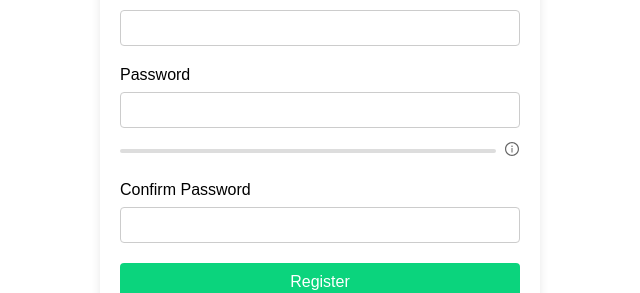
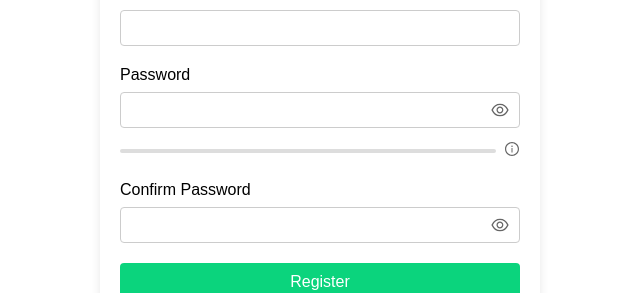
Before and after one commit to BetinaKutsarova/React-Forms, a React (Vite) app: page /register in a window 1280 px wide. Shown: the part 244-537 px from the top of the page, without its empty margins (320-960 px from the left). Built offline with nearby package versions, Linux system fonts and the light colour scheme.

Commit message:
add separate input component for forms

```diff
--- a/src/components/ui/Input/Input.jsx
+++ b/src/components/ui/Input/Input.jsx
@@ -0,0 +1,53 @@
+import { useState } from 'react';
+import { AiOutlineEye, AiOutlineEyeInvisible } from 'react-icons/ai';
+
+function Input({
+  label,
+  name,
+  type = 'text',
+  value,
+  onChange,
+  error,
+  required = false,
+  id,
+  children // For additional content like password strength indicator
+}) {
+  const [showPassword, setShowPassword] = useState(false);
+  const inputType = type === 'password' && showPassword ? 'text' : type;
+
+  return (
+    <div className="form-group">
+      <label htmlFor={id || name}>{label}</label>
+
+      {type === 'password' ? (
+        <div className="password-field">
+          <input
+            type={inputType}
+            id={id || name}
+            name={name}
+            value={value}
+            onChange={onChange}
+            required={required}
+          />
+          <span className="password-toggle" onClick={() => setShowPassword(!showPassword)}>
+            {showPassword ? <AiOutlineEyeInvisible /> : <AiOutlineEye />}
+          </span>
+        </div>
+      ) : (
+        <input
+          type={type}
+          id={id || name}
+          name={name}
+          value={value}
+          onChange={onChange}
+          required={required}
+        />
+      )}
+
+      {children}
+      {error && <span className="error">{error}</span>}
+    </div>
+  );
+}
+
+export default Input;
--- a/src/pages/Login/Login.jsx
+++ b/src/pages/Login/Login.jsx
@@ -1,12 +1,11 @@
 import { useState } from 'react';
 import { Link } from 'react-router-dom';
-import { AiOutlineEye, AiOutlineEyeInvisible } from 'react-icons/ai'
 import './Login.css';
 import '../../styles/common.css';
-import Message from '../../components/ui/Message/Message'
+import FormInput from '../../components/ui/Input/Input';
+import Message from '../../components/ui/Message/Message';
 
 function Login() {
-
   const [formData, setFormData] = useState({
     email: "",
     password: ""
@@ -17,7 +16,6 @@ function Login() {
     password: ""
   });
 
-  const [showPassword, setShowPassword] = useState(false);
   const [submitMessage, setSubmitMessage] = useState("");
   const [messageType, setMessageType] = useState("");
 
@@ -31,7 +29,7 @@ function Login() {
       }
       case "password": {
         if (!value) return "Please enter your password"
-        const specialChars = /[!@#$%^&*(),.?":{}|<>]/;
+        const specialChars = /[!@#$%^&*(),.?":{}|<>]/; // do i need this here?
         if (!specialChars.test(value) || (value.length < 5)) return "Invalid password";
         return "";
       }
@@ -71,7 +69,6 @@ function Login() {
       setMessageType("success");
       setSubmitMessage("Yay! Successfully logged in!");
 
-
       setTimeout(() => {
         setSubmitMessage("");
         setMessageType("");
@@ -92,36 +89,34 @@ function Login() {
     <div className="form-container">
       <h1 className="title">Login</h1>
       <form onSubmit={handleSubmit} className="form">
-        <div className="form-group">
-          <label htmlFor="email">Email</label>
-          <input type="email" id="emailid" name="email" value={formData.email} onChange={handleChange} required />
-          {errors.email && <span className="error">{errors.email}</span>}
-        </div>
+        <FormInput
+          label="Email"
+          name="email"
+          type="email"
+          id="emailid"
+          value={formData.email}
+          onChange={handleChange}
+          error={errors.email}
+          required
+        />
 
-        <div className='form-group'>
-          <label htmlFor="password">Password</label>
-          <div className="password-field">
-            <input
-              type={showPassword ? "text" : "password"}
+        <FormInput
+          label="Password"
+          name="password"
+          type="password"
           id="passwordid"
-              name="password"
           value={formData.password}
           onChange={handleChange}
+          error={errors.password}
           required
         />
-            <span className="password-toggle" onClick={() => setShowPassword(!showPassword)}>
-              {showPassword ? <AiOutlineEyeInvisible /> : <AiOutlineEye />}
-            </span>
-          </div>
-          {errors.password && <span className="error">{errors.password}</span>}
-        </div>
 
         <button type="submit">Login</button>
         {submitMessage && <Message type={messageType}>{submitMessage}</Message>}
-        <p> Dont have an account? <Link to="/register">Register here</Link></p>
+        <p>Don&apos;t have an account? <Link to="/register">Register here</Link></p>
       </form>
     </div>
   );
 }
 
-export default Login
+export default Login;
--- a/src/pages/Register/Register.jsx
+++ b/src/pages/Register/Register.jsx
@@ -2,12 +2,11 @@ import { useState } from 'react';
 import { Link } from 'react-router-dom';
 import './Register.css';
 import '../../styles/common.css';
-import Message from '../../components/ui/Message/Message'
+import FormInput from '../../components/ui/Input/Input';
+import Message from '../../components/ui/Message/Message';
 import PasswordStrengthIndicator from '../../components/ui/PasswordStrengthIndicator/PasswordStrengthIndicator';
 
-
 function Register() {
-
   const [formData, setFormData] = useState({
     username: "",
     email: "",
@@ -20,7 +19,6 @@ function Register() {
     email: "",
     password: "",
     confirmPassword: ""
-
   });
 
   const [submitMessage, setSubmitMessage] = useState("");
@@ -39,7 +37,6 @@ function Register() {
         if (!emailRegex.test(value)) return "Invalid email format"
         return "";
       }
-
       case "password": {
         if (!value) return "A password is required"
         if (value.length < 5) return "Password must be at least 5 characters"
@@ -47,13 +44,11 @@ function Register() {
         if (!specialChars.test(value)) return "Password must contain at least one special character";
         return "";
       }
-
       case "confirmPassword": {
         if (!value) return "Please confirm your password"
         if (value !== formData.password) return "Passwords do not match"
         return "";
       }
-
       default:
         return "";
     }
@@ -92,7 +87,6 @@ function Register() {
       setMessageType("success");
       setSubmitMessage("Yay! Successfully registered!");
 
-
       setTimeout(() => {
         setSubmitMessage("");
         setMessageType("");
@@ -111,39 +105,62 @@ function Register() {
     }
   }
 
-
   return (
     <div className="form-container">
       <h1 className="title">Register</h1>
       <form onSubmit={handleSubmit} className="form">
-            <div className="form-group">
-                <label htmlFor="username">Username</label>
-                <input type="username" id="usernameid" name="username" value={formData.username} onChange={handleChange} required />
-                {errors.username && <span className="error">{errors.username}</span>}
-            </div>
-            <div className="form-group">
-                <label htmlFor="email">Email</label>
-                <input type="email" id="emailid" name="email" value={formData.email} onChange={handleChange} required />
-                {errors.email && <span className="error">{errors.email}</span>}
-            </div>
-            <div className="form-group">
-                <label htmlFor="password">Password</label>
-                <input type="password" id="passwordid" name="password" value={formData.password} onChange={handleChange} required />
+        <FormInput
+          label="Username"
+          name="username"
+          type="text"
+          id="usernameid"
+          value={formData.username}
+          onChange={handleChange}
+          error={errors.username}
+          required
+        />
+
+        <FormInput
+          label="Email"
+          name="email"
+          type="email"
+          id="emailid"
+          value={formData.email}
+          onChange={handleChange}
+          error={errors.email}
+          required
+        />
+
+        <FormInput
+          label="Password"
+          name="password"
+          type="password"
+          id="passwordid"
+          value={formData.password}
+          onChange={handleChange}
+          error={errors.password}
+          required
+        >
           <PasswordStrengthIndicator password={formData.password} />
-                {errors.password && <span className="error">{errors.password}</span>}
-            </div>
-            <div className="form-group">
-                <label htmlFor="confirmPassword">Confirm Password</label>
-                <input type="password" id="confirmPasswordid" name="confirmPassword" value={formData.confirmPassword} onChange={handleChange} required />
-                {errors.confirmPassword && <span className="error">{errors.confirmPassword}</span>}
-            </div>
+        </FormInput>
+
+        <FormInput
+          label="Confirm Password"
+          name="confirmPassword"
+          type="password"
+          id="confirmPasswordid"
+          value={formData.confirmPassword}
+          onChange={handleChange}
+          error={errors.confirmPassword}
+          required
+        />
+
         <button type="submit">Register</button>
         {submitMessage && <Message type={messageType}>{submitMessage}</Message>}
-            <p> Already have an account? <Link to="/login">Login here</Link></p>
+        <p>Already have an account? <Link to="/login">Login here</Link></p>
       </form>
     </div>
   );
 }
 
-
-export default Register
+export default Register;
--- a/src/styles/common.css
+++ b/src/styles/common.css
@@ -64,6 +64,7 @@ button {
     cursor: pointer;
     font-size: 16px;
     transition: background-color 0.2s;
+    text-decoration: none;
 }
 
 .nav-link {
```
Lines whose indentation alone changed are shown as unchanged.
